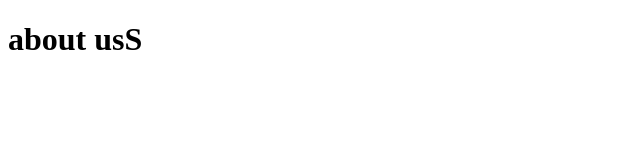
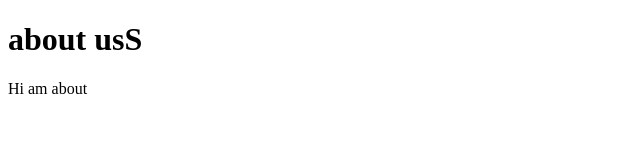
Before and after one commit to Himanshu-1150/Learning-Git-, a plain HTML site: page about.html in a window 1280 px wide. Shown: the full height of the page, 0-640 px from the left. Drawn offline with Linux system fonts and the light colour scheme.

Commit message:
add new para in about

```diff
--- a/about.html
+++ b/about.html
@@ -7,5 +7,6 @@
   </head>
   <body>
     <h1>about usS</h1>
+    <p>Hi am about</p>
   </body>
 </html>
```
